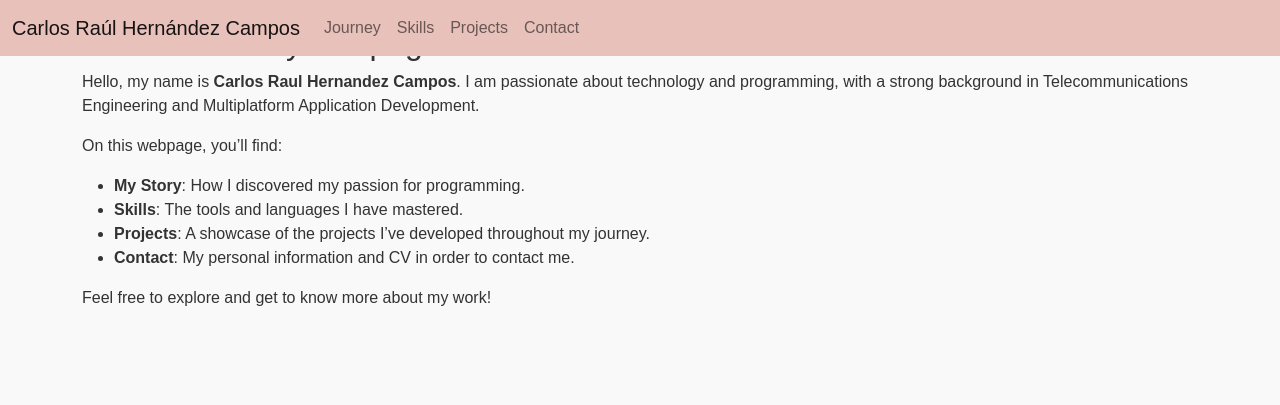
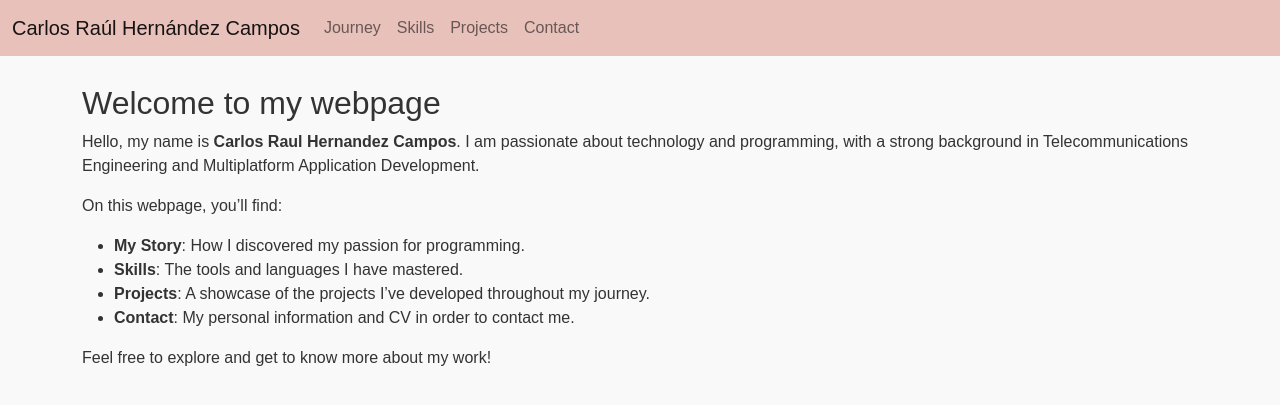
Before and after one commit to CarlosHernandezCR/CarlosHernandezCR.github.io, a Jekyll site: the page built from index.md, in a window 1280 px wide. Shown: the top 405 px of the page. Built offline with Jekyll 4.4.1, drawn with Linux system fonts in a browser that asks for light colours.

Commit message:
Update style.css

```diff
--- a/assets/css/style.css
+++ b/assets/css/style.css
@@ -3,7 +3,7 @@ body {
   background-color: #f9f9f9;
   color: #333;
   margin: 0;
-  padding: 0;
+  padding-top: 60px;
 }
 
 .navbar {
```
